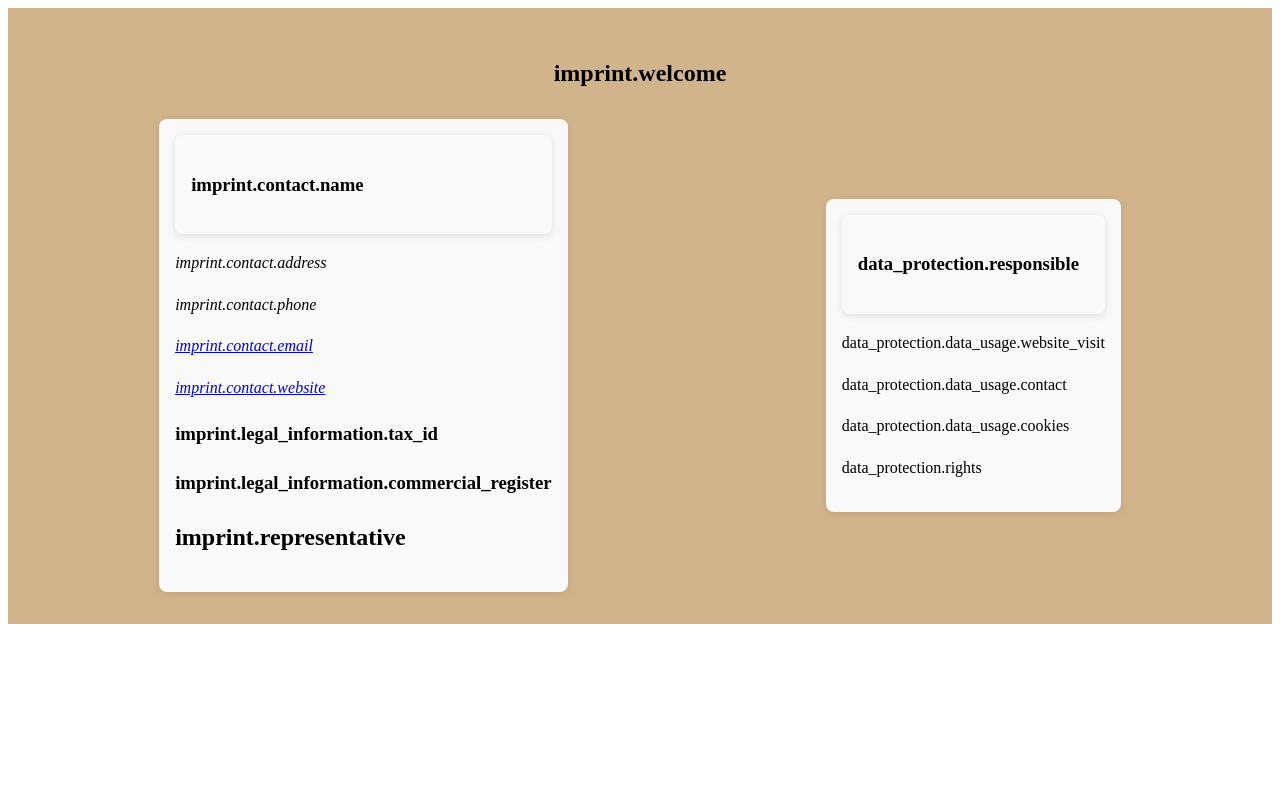
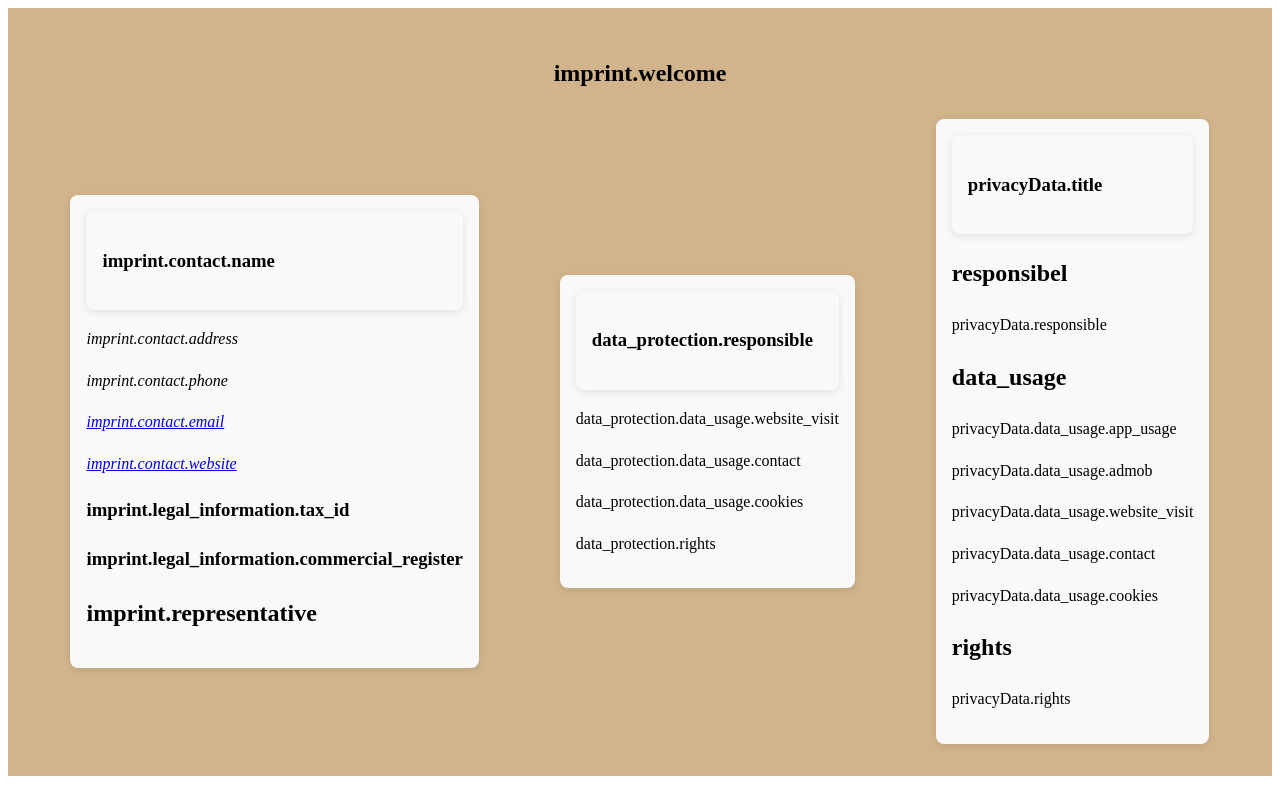
Before and after one commit to hdi10/new-homepage, a Next.js app: page /DataProtection in a window 1280 px wide. Built offline with nearby package versions, Linux system fonts and the light colour scheme.

Commit message:
App PrivacyData

```diff
--- a/src/pages/DataProtection.js
+++ b/src/pages/DataProtection.js
@@ -77,6 +77,25 @@ function DataProtection() {
                         </article>
                     </section>
 
+                    <section style={contentStyle}>
+                        <header style={contentStyle}>
+                            <h1>{t('privacyData.title')}</h1>
+                        </header>
+                        <article>
+                            <h2>{t('responsibel')}</h2>
+                            <p>{t('privacyData.responsible')}</p>
+
+                            <h2>{t('data_usage')}</h2>
+                            <p>{t('privacyData.data_usage.app_usage')}</p>
+                            <p>{t('privacyData.data_usage.admob')}</p>
+                            <p>{t('privacyData.data_usage.website_visit')}</p>
+                            <p>{t('privacyData.data_usage.contact')}</p>
+                            <p>{t('privacyData.data_usage.cookies')}</p>
+
+                            <h2>{t('rights')}</h2>
+                            <p>{t('privacyData.rights')}</p>
+                        </article>
+                    </section>
 
                     {/*<div style={contentStyle}>
                         <h1>{t('data_protection.blog')}</h1>
```
Also changed, not shown: src/locales/de.json (+16 -1 lines), src/locales/en.json (+17 -1 lines), src/locales/tr.json (+17 -1 lines).
